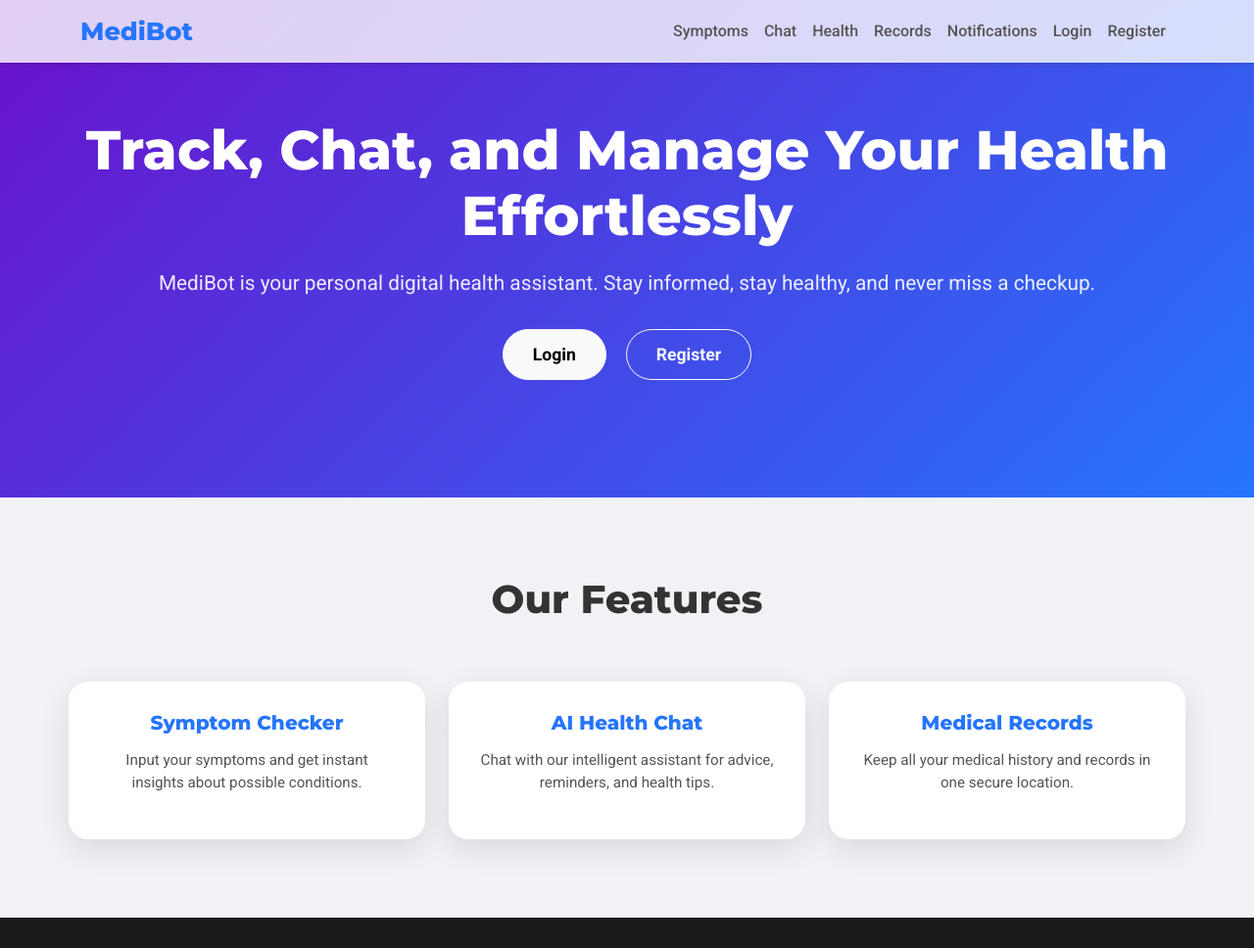
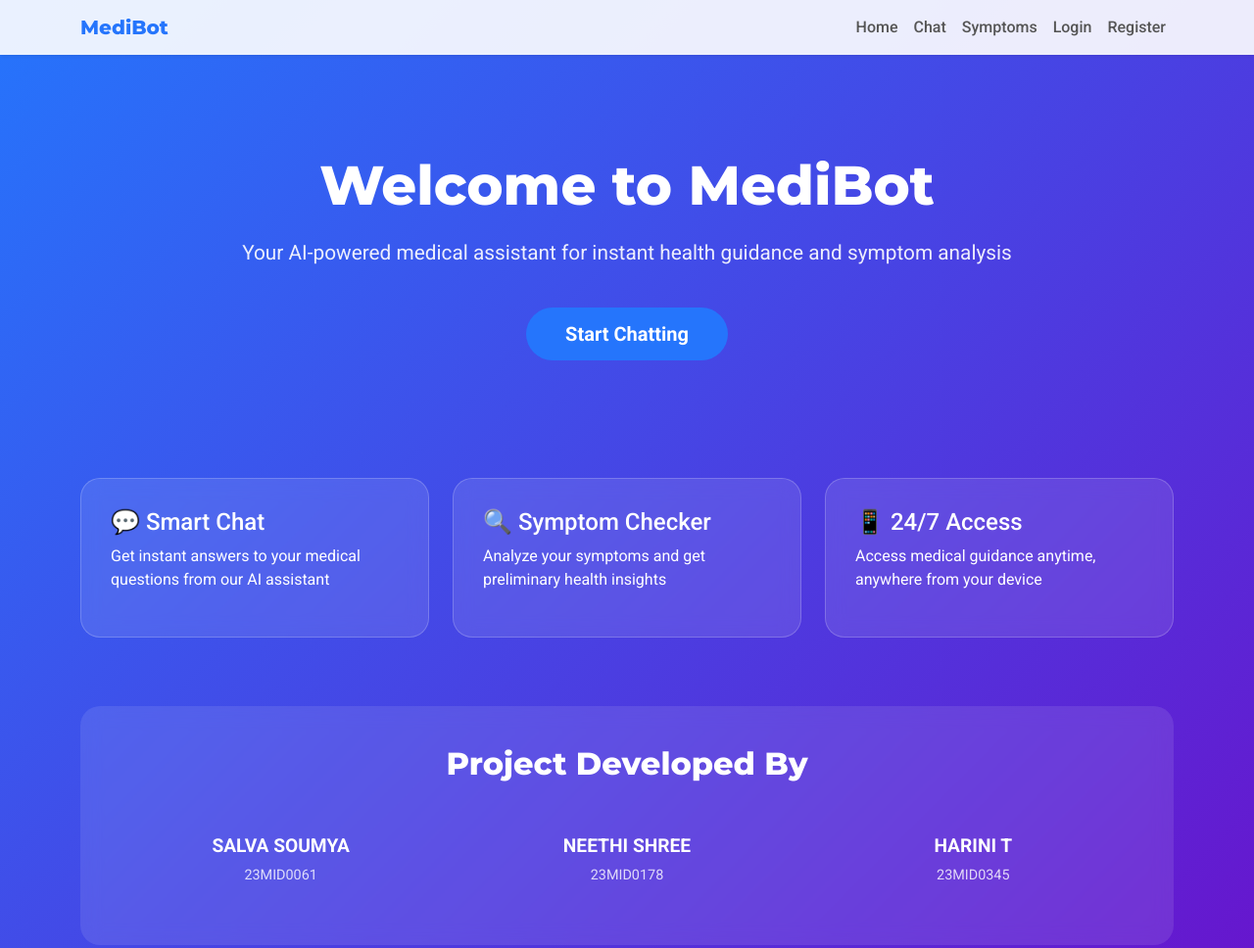
Before and after one commit to SalvaSoumya/MDEIBOT--A-MEDICAL-CHAT-ASSISTANT, a website: page frontendcloud/index.html in a window 1280 px wide. Shown: the top 968 px of the page at 98% size. Drawn offline with nearby package versions, Linux system fonts and the light colour scheme.

Commit message:
Update index.html

```diff
--- a/frontendcloud/index.html
+++ b/frontendcloud/index.html
@@ -3,45 +3,92 @@
 <head>
   <meta charset="UTF-8">
   <meta name="viewport" content="width=device-width, initial-scale=1.0">
-  <title>MediBot - Home</title>
+  <title>MediBot - Your Medical Assistant</title>
   <link href="https://fonts.googleapis.com/css2?family=Roboto:wght@400;500;700&family=Montserrat:wght@600;800&display=swap" rel="stylesheet">
   <link href="https://cdn.jsdelivr.net/npm/bootstrap@5.3.2/dist/css/bootstrap.min.css" rel="stylesheet">
   <style>
-    body { font-family: 'Roboto', sans-serif; background: #f0f2f5; margin:0;}
-    .navbar { background-color: #ffffffcc; backdrop-filter: blur(8px); box-shadow: 0 2px 5px rgba(0,0,0,0.1);}
-    .navbar-brand { font-family: 'Montserrat', sans-serif; font-weight:800; font-size:1.6rem; color:#2575fc !important;}
-    .nav-link { font-weight:500; color:#555 !important;}
-    .nav-link:hover { color:#2575fc !important;}
-    .hero { background: linear-gradient(135deg, #6a11cb 0%, #2575fc 100%); color:white; padding:120px 0; text-align:center;}
-    .hero h1 { font-family:'Montserrat', sans-serif; font-weight:800; font-size:3.5rem; margin-bottom:20px; line-height:1.2;}
-    .hero p { font-size:1.3rem; margin-bottom:30px; opacity:0.9;}
-    .hero .btn { padding:12px 30px; font-size:1.1rem; border-radius:50px; font-weight:600;}
-    .features { padding:80px 0;}
-    .features h2 { font-family:'Montserrat', sans-serif; font-weight:700; text-align:center; margin-bottom:60px; font-size:2.5rem; color:#333;}
-    .feature-card { border:none; border-radius:20px; padding:30px; box-shadow:0 10px 30px rgba(0,0,0,0.1); transition:all 0.3s ease; background-color:#fff;}
-    .feature-card:hover { transform: translateY(-10px); box-shadow:0 15px 40px rgba(0,0,0,0.2);}
-    .feature-card h5 { font-family:'Montserrat', sans-serif; font-weight:700; margin-bottom:15px; color:#2575fc;}
-    .feature-card p { font-size:0.95rem; color:#555;}
-    footer { background:#1a1a1a; color:#fff; padding:40px 0; text-align:center;}
-    footer p { margin:0; font-size:0.9rem; opacity:0.8;}
-    footer a { color:#2575fc; text-decoration:none;}
+    body {
+      font-family: 'Roboto', sans-serif;
+      background: linear-gradient(135deg, #2575fc, #6a11cb);
+      color: #fff;
+      min-height: 100vh;
+    }
+    .navbar { background: rgba(255,255,255,0.9) !important; }
+    .navbar-brand { font-family: 'Montserrat', sans-serif; font-weight: 800; color: #2575fc !important; }
+    .nav-link { font-weight: 500; color: #555 !important; }
+    .nav-link:hover { color: #2575fc !important; }
+    .hero-section {
+      padding: 100px 0;
+      text-align: center;
+    }
+    .hero-title {
+      font-family: 'Montserrat', sans-serif;
+      font-weight: 800;
+      font-size: 3.5rem;
+      margin-bottom: 20px;
+    }
+    .hero-subtitle {
+      font-size: 1.3rem;
+      margin-bottom: 40px;
+      opacity: 0.9;
+    }
+    .btn-primary {
+      border-radius: 50px;
+      font-weight: 600;
+      padding: 12px 40px;
+      background: #2575fc;
+      border: none;
+      transition: all 0.3s ease;
+    }
+    .btn-primary:hover { background: #1a5ed8; transform: translateY(-2px); }
+    .feature-card {
+      background: rgba(255,255,255,0.1);
+      border-radius: 20px;
+      padding: 30px;
+      margin: 20px 0;
+      backdrop-filter: blur(10px);
+      border: 1px solid rgba(255,255,255,0.2);
+    }
+    .team-section {
+      background: rgba(255,255,255,0.1);
+      border-radius: 20px;
+      padding: 40px;
+      margin: 50px 0;
+      backdrop-filter: blur(10px);
+    }
+    .team-title {
+      font-family: 'Montserrat', sans-serif;
+      font-weight: 700;
+      font-size: 2rem;
+      margin-bottom: 30px;
+      text-align: center;
+    }
+    .team-member {
+      text-align: center;
+      padding: 20px;
+    }
+    .team-name {
+      font-weight: 600;
+      font-size: 1.2rem;
+      margin-bottom: 5px;
+    }
+    .team-id {
+      opacity: 0.8;
+      font-size: 0.9rem;
+    }
   </style>
 </head>
 <body>
+
 <!-- Navbar -->
-  <nav class="navbar navbar-expand-lg navbar-light fixed-top">
+<nav class="navbar navbar-expand-lg shadow-sm">
   <div class="container">
     <a class="navbar-brand" href="index.html">MediBot</a>
-      <button class="navbar-toggler" type="button" data-bs-toggle="collapse" data-bs-target="#navbarNav">
-        <span class="navbar-toggler-icon"></span>
-      </button>
-      <div class="collapse navbar-collapse" id="navbarNav">
+    <div class="collapse navbar-collapse">
       <ul class="navbar-nav ms-auto">
+        <li class="nav-item"><a class="nav-link" href="index.html">Home</a></li>
+        <li class="nav-item"><a class="nav-link" href="chat.html">Chat</a></li>
         <li class="nav-item"><a class="nav-link" href="symptoms.html">Symptoms</a></li>
-          <li class="nav-item"><a class="nav-link" href="chat.html">Chat</a></li>
-          <li class="nav-item"><a class="nav-link" href="health.html">Health</a></li>
-          <li class="nav-item"><a class="nav-link" href="records.html">Records</a></li>
-          <li class="nav-item"><a class="nav-link" href="notifications.html">Notifications</a></li>
         <li class="nav-item"><a class="nav-link" href="login.html">Login</a></li>
         <li class="nav-item"><a class="nav-link" href="register.html">Register</a></li>
       </ul>
@@ -49,43 +96,64 @@
   </div>
 </nav>
 
-  <!-- Hero -->
-  <section class="hero">
+<!-- Hero Section -->
 <div class="container">
-      <h1>Track, Chat, and Manage Your Health Effortlessly</h1>
-      <p>MediBot is your personal digital health assistant. Stay informed, stay healthy, and never miss a checkup.</p>
-      <a href="login.html" class="btn btn-light btn-lg me-3">Login</a>
-      <a href="register.html" class="btn btn-outline-light btn-lg">Register</a>
+  <div class="hero-section">
+    <h1 class="hero-title">Welcome to MediBot</h1>
+    <p class="hero-subtitle">Your AI-powered medical assistant for instant health guidance and symptom analysis</p>
+    <a href="chat.html" class="btn btn-primary btn-lg">Start Chatting</a>
   </div>
-  </section>
 
-  <!-- Features -->
-  <section class="features container">
-    <h2>Our Features</h2>
-    <div class="row g-4">
+  <!-- Features Section -->
+  <div class="row">
     <div class="col-md-4">
-        <div class="card feature-card text-center">
-          <h5>Symptom Checker</h5>
-          <p>Input your symptoms and get instant insights about possible conditions.</p>
+      <div class="feature-card">
+        <h4>💬 Smart Chat</h4>
+        <p>Get instant answers to your medical questions from our AI assistant</p>
       </div>
     </div>
     <div class="col-md-4">
-        <div class="card feature-card text-center">
-          <h5>AI Health Chat</h5>
-          <p>Chat with our intelligent assistant for advice, reminders, and health tips.</p>
+      <div class="feature-card">
+        <h4>🔍 Symptom Checker</h4>
+        <p>Analyze your symptoms and get preliminary health insights</p>
       </div>
     </div>
     <div class="col-md-4">
-        <div class="card feature-card text-center">
-          <h5>Medical Records</h5>
-          <p>Keep all your medical history and records in one secure location.</p>
+      <div class="feature-card">
+        <h4>📱 24/7 Access</h4>
+        <p>Access medical guidance anytime, anywhere from your device</p>
       </div>
     </div>
   </div>
-  </section>
+
+  <!-- Team Section -->
+  <div class="team-section">
+    <h3 class="team-title">Project Developed By</h3>
+    <div class="row">
+      <div class="col-md-4">
+        <div class="team-member">
+          <div class="team-name">SALVA SOUMYA</div>
+          <div class="team-id">23MID0061</div>
+        </div>
+      </div>
+      <div class="col-md-4">
+        <div class="team-member">
+          <div class="team-name">NEETHI SHREE</div>
+          <div class="team-id">23MID0178</div>
+        </div>
+      </div>
+      <div class="col-md-4">
+        <div class="team-member">
+          <div class="team-name">HARINI T</div>
+          <div class="team-id">23MID0345</div>
+        </div>
+      </div>
+    </div>
+  </div>
+</div>
 
 <!-- Footer -->
-  <footer>
+<footer class="text-center py-4 mt-5">
   <p>&copy; 2025 MediBot. All rights reserved.</p>
 </footer>
 
```
Lines whose indentation alone changed are shown as unchanged.
